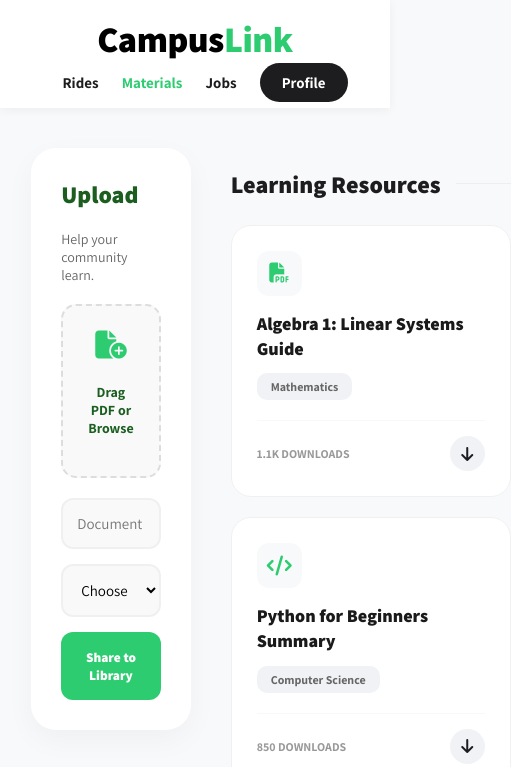
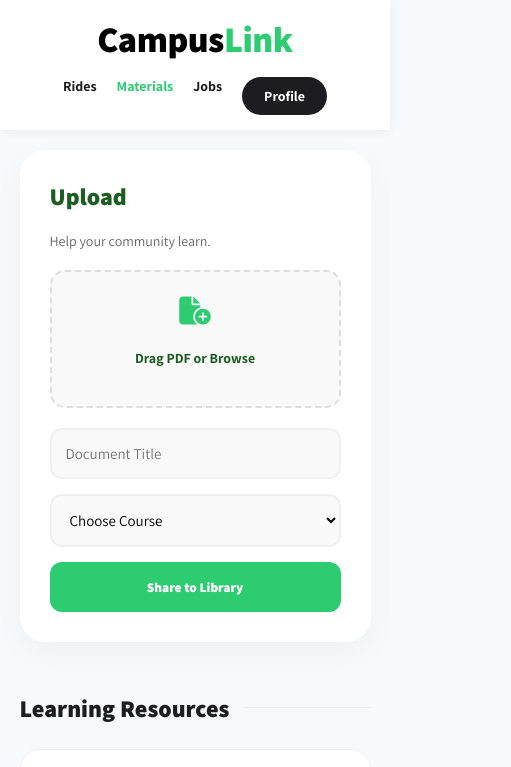
Before and after one commit to hiligruber/Mock-up-CampusLink, a plain HTML site: page materials.html in a window 390 px wide. Shown: the top 767 px of the page, 511 px wide, since content can reach past the window. Drawn offline with Linux system fonts and the light colour scheme.

Commit message:
Add files via upload

```diff
--- a/materials.html
+++ b/materials.html
@@ -147,11 +147,46 @@
         .circle-dl:hover { background: var(--primary-green); color: white; }
 
         /* התאמה לנייד */
+/* התאמה לנייד - גרסה מעודכנת למטריאלס */
         @media (max-width: 900px) {
-            .jobs-container { grid-template-columns: 1fr; padding: 20px 5%; }
-            .post-job-card { position: static; width: 100%; box-sizing: border-box; }
-            nav { flex-direction: column; gap: 10px; padding: 15px 5%; }
-            .nav-items { justify-content: center; gap: 10px; }
+            /* שינוי הגריד הראשי לטור אחד */
+            .layout {
+                grid-template-columns: 1fr;
+                padding: 20px 5%;
+                gap: 30px;
+            }
+
+            /* ביטול ה-Sticky וסידור כרטיס ההעלאה */
+            .upload-card {
+                position: static;
+                width: 100%;
+                box-sizing: border-box;
+            }
+
+            /* סידור הסרגל: לוגו למעלה, תפריט מתחת */
+            nav {
+                flex-direction: column;
+                gap: 15px;
+                padding: 15px 5%;
+            }
+
+            /* הצגת התפריט ומרכזו */
+            .nav-items {
+                display: flex;
+                justify-content: center;
+                gap: 10px;
+                flex-wrap: wrap;
+            }
+
+            .nav-items a {
+                margin: 0 5px;
+                font-size: 14px;
+            }
+
+            /* מוודא שכרטיסי המשאבים יפרסו על כל הרוחב בנייד */
+            .materials-grid {
+                grid-template-columns: 1fr;
+            }
         }
     </style>
 </head>
```
